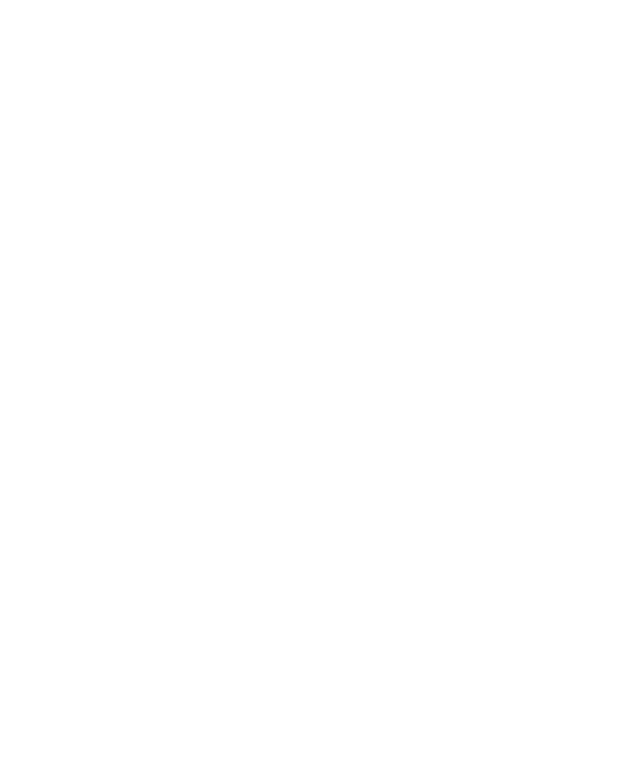
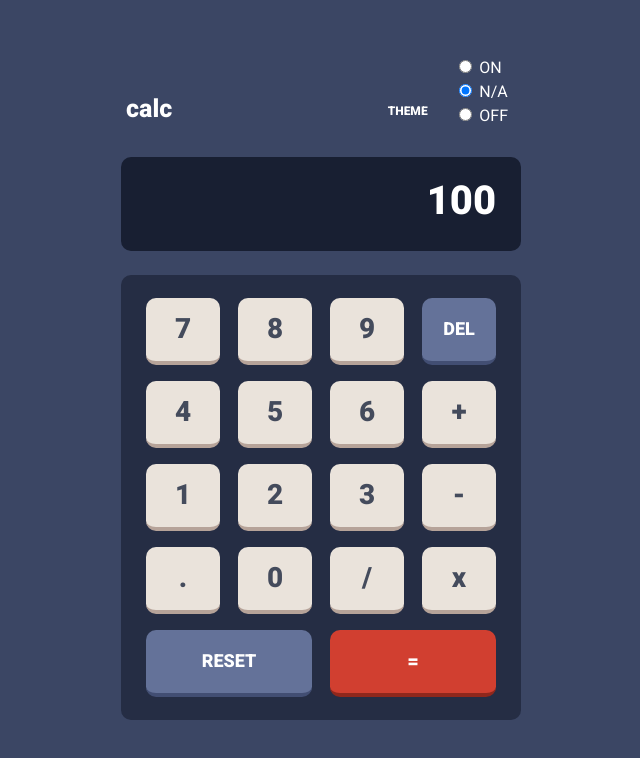
Before and after one commit to will-atkinson02/calculator-app, a plain HTML site: page index.html in a window 1280 px wide. Shown: the whole page, without its empty margins (319-959 px from the left). Drawn offline with Linux system fonts and the light colour scheme.

Commit message:
done most of the css

```diff
--- a/index.html
+++ b/index.html
@@ -7,8 +7,52 @@
 
     <link rel="stylesheet" href="styles.css">
     <script src="scripts.js"></script>
+
+    <link rel="preconnect" href="https://fonts.googleapis.com">
+    <link rel="preconnect" href="https://fonts.gstatic.com" crossorigin>
+    <link href="https://fonts.googleapis.com/css2?family=Heebo:wght@100..900&display=swap" rel="stylesheet">
 </head>
 <body>
+    <div class="outer-container">
+        <div class="calc-theme-container">
+            <div class="calc">calc</div>
+            <div class="theme-text">THEME</div>
+            <div class="switch-toggle switch-3 switch-candy">
 
+                <input id="on" name="state-d" type="radio" checked="" />
+                <label for="on" onclick="">ON</label>
+
+                <input id="na" name="state-d" type="radio" checked="checked" />
+                <label for="na" class="disabled" onclick="">N/A</label>
+
+                <input id="off" name="state-d" type="radio" />
+                <label for="off" onclick="">OFF</label>
+
+              </div>
+        </div>
+        <div class="total-container">
+            100
+        </div>
+        <div class="input-container">
+            <div class="button-a">7</div>
+            <div class="button-a">8</div>
+            <div class="button-a">9</div>
+            <div class="button-b">DEL</div>
+            <div class="button-a">4</div>
+            <div class="button-a">5</div>
+            <div class="button-a">6</div>
+            <div class="button-a">+</div>
+            <div class="button-a">1</div>
+            <div class="button-a">2</div>
+            <div class="button-a">3</div>
+            <div class="button-a">-</div>
+            <div class="button-a">.</div>
+            <div class="button-a">0</div>
+            <div class="button-a">/</div>
+            <div class="button-a">x</div>
+            <div class="button-c">RESET</div>
+            <div class="button-d">=</div>
+        </div>
+    </div>
 </body>
 </html>
--- a/styles.css
+++ b/styles.css
@@ -0,0 +1,252 @@
+:root {
+    background-color: white;
+}
+
+body {
+    /* Display & Box Model */
+    display: flex;
+    flex-direction: row;
+    justify-content: center;
+    margin: 0;
+    height: 100vh;
+
+    /* Colour */
+    background-color: #3B4664;
+
+    /* Font */
+    font-family: "Heebo", sans-serif;
+}
+
+.outer-container {
+    /* Display & Box Model */
+    display: grid;
+    grid-template-rows: 1fr 1fr 4fr;
+    margin: 2vh 0 10vh 0;
+    width: 400px;
+}
+
+.calc-theme-container {
+    /* Display & Box Model */
+    display: grid;
+    grid-template-columns: 4fr 1fr 1fr;
+    align-items: end;
+    padding: 5px 0;
+
+    /* Colour */
+    color: white;
+}
+
+.calc {
+    /* Display */
+    padding-left: 5px;
+
+    /* Text */
+    font-size: 25px;
+    font-weight: 800;
+}
+
+.theme-text {
+    /* Display */
+    margin-bottom: 8px;
+
+    /* Text */
+    font-size: 12px;
+    font-weight: 800;
+}
+
+/* .theme-switch {
+    /* Position */
+    /* position: relative;
+    left: 0;
+    top: 0;
+    right: 0;
+    bottom: 0; */
+
+    /* Display */
+    /*display: flex;
+    justify-content: center;
+    align-items: center;
+} */
+
+.tabs {
+    /* Position */
+    position: relative;
+
+    /* Display */
+    display: flex;
+    border-radius: 99px;
+
+    /* Colour */
+    background-color: #252C45;
+}
+
+.tabs input {
+    display: none;
+}
+
+.tab {
+    /* Display */
+    display: flex;
+    justify-items: center;
+    align-items: center;
+    border-radius: 99px;
+}
+
+.tabs .slider {
+    /* Position */
+    position: absolute;
+
+    /* Display */
+    height: 15px;
+    width: 15px;
+    border-radius: 99px;
+    align-self: center;
+    margin-left: 4px;
+
+    /* Colour */
+    background-color: #D23E33;
+}
+
+.tabs input:nth-child(1):checked ~ .slider {
+    left: 2px;
+}
+
+.tabs input:nth-child(3):checked ~ .slider {
+    left: 100px;
+}
+
+/* .switch-toggle {
+
+    display: flex;
+    flex-direction: row;
+
+    float: left;
+    background: #242729;
+ }
+ .switch-toggle input {
+   position: absolute;
+   opacity: 0;
+ }
+ .switch-toggle input + label {
+   padding: 7px;
+   float:left;
+   color: #fff;
+   cursor: pointer;
+ }
+ .switch-toggle input:checked + label {
+   background: green;
+ } */
+
+.total-container {
+    /* Display & Box Model */
+    display: flex;
+    justify-content: flex-end;
+    margin-top: 3vh;
+    border-radius: 10px;
+    padding-right: 25px;
+    padding-top: 15px;
+    padding: 15px 25px 20px 0;
+
+    /* Colour */
+    background-color: #181F32;
+    color: white;
+
+    /* Text */
+    font-size: 40px;
+    font-weight: 800;
+}
+
+.input-container {
+    /* Display & Box Model */
+    display: grid;
+    grid-template-columns: 1fr 1fr 1fr 1fr;
+    grid-template-rows: 1fr 1fr 1fr 1fr 1fr;
+    gap: 20px 18px;
+    justify-items: center;
+    align-items: center;
+    margin-top: 3vh;
+    padding: 25px 25px;
+    border-radius: 10px;
+
+    /* Colour */
+    background-color: #252D44;
+    color: #444B5C;
+
+}
+
+.button-a {
+    /* Display & Box Model */
+    display: flex;
+    justify-content: center;
+    align-items: center;
+    border-radius: 10px;
+    width: 100%;
+    height: 100%;
+    border-bottom: 4px solid #B6A399;
+
+    /* Colour */
+    background-color: #EAE3DB;
+
+    /* Text */
+    font-size: 28px;
+    font-weight: 800;
+}
+
+.button-b {
+    /* Display & Box Model */
+    display: flex;
+    justify-content: center;
+    align-items: center;
+    border-radius: 10px;
+    width: 100%;
+    height: 100%;
+    border-bottom: 4px solid #424E73;
+
+    /* Colour */
+    background-color: #647299;
+    color: white;
+
+    /* Text */
+    font-size: 18px;
+    font-weight: 800;
+}
+
+.button-c {
+    /* Display & Box Model */
+    display: flex;
+    justify-content: center;
+    align-items: center;
+    grid-column: 1 / span 2;
+    border-radius: 10px;
+    width: 100%;
+    height: 100%;
+    border-bottom: 4px solid #424E73;
+
+    /* Colour */
+    background-color: #647299;
+    color: white;
+
+    /* Text */
+    font-size: 18px;
+    font-weight: 800;
+}
+
+.button-d {
+    /* Display & Box Model */
+    display: flex;
+    justify-content: center;
+    align-items: center;
+    grid-column: 3 / span 2;
+    border-radius: 10px;
+    width: 100%;
+    height: 100%;
+    border-bottom: 4px solid #8F271C;
+
+    /* Colour */
+    background-color: #D13F30;
+    color: white;
+
+    /* Text */
+    font-size: 20px;
+    font-weight: 800;
+}
```
